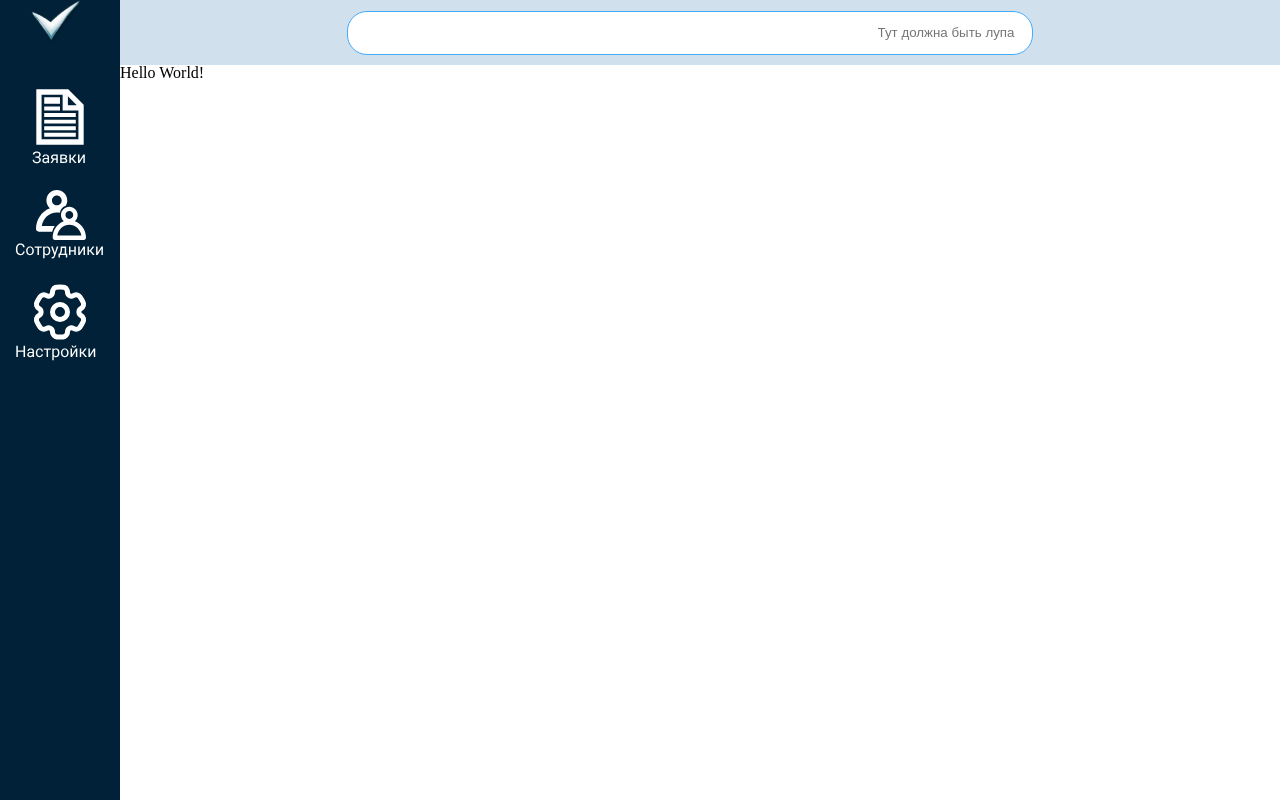
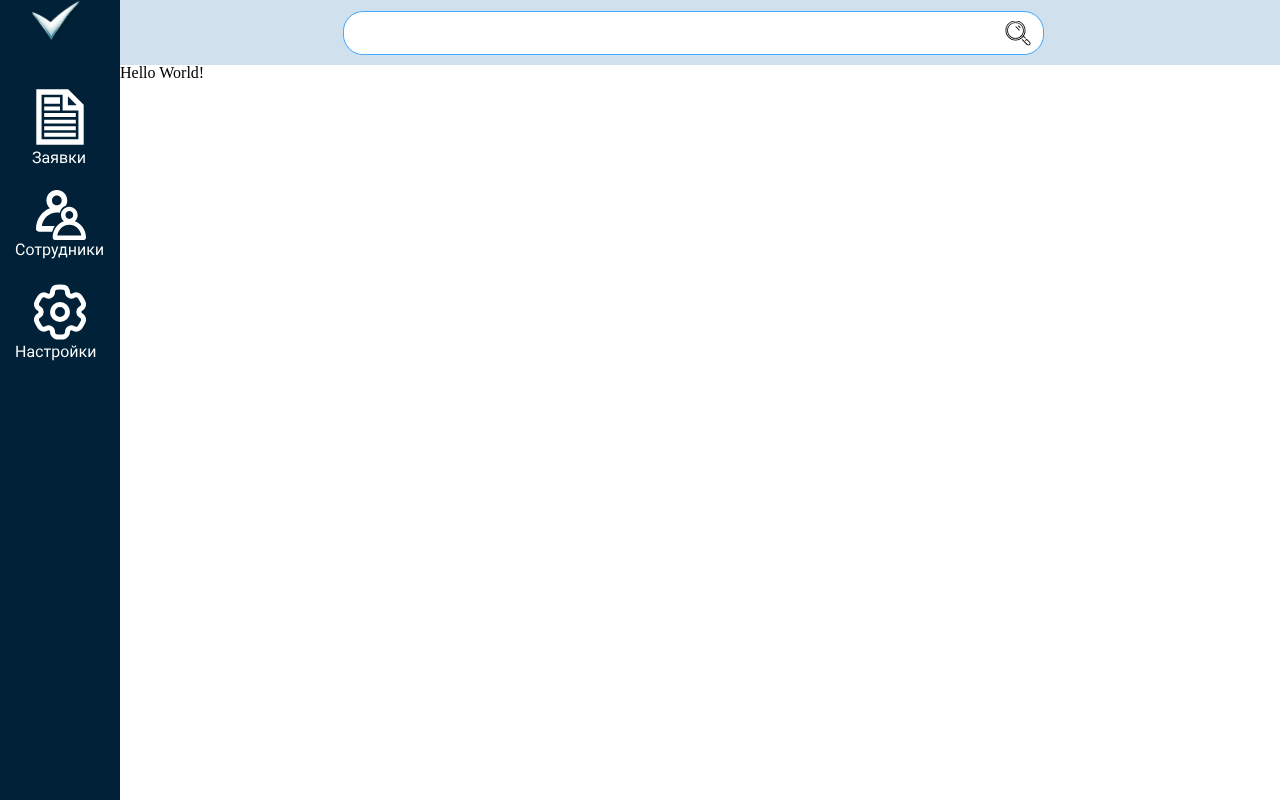
Before and after one commit to Giiill/Service-Desk, a Next.js app: page / in a window 1280 px wide. Shown: the top 800 px of the page. Built offline with nearby package versions, Linux system fonts and the light colour scheme.

Commit message:
Added loupe

```diff
--- a/src/app/components/TopBar/TopBar.tsx
+++ b/src/app/components/TopBar/TopBar.tsx
@@ -2,13 +2,20 @@ import './styles.css';
 import Image from 'next/image';
 import MainImage from './images/main-picture.jpg'
 import Link from 'next/link';
-
+import LoupeImage from './images/loupe.svg'
 
 const TopBar = () => {
     return (
         <div className="top-bar-main">
             <div className="top-bar-searching">
-            <input type="text"  className='top-bar-input'placeholder='Тут должна быть лупа'/>
+            <input type="text" className='top-bar-input'/>
+            <Image
+            src={LoupeImage}
+            alt='Searching'
+            width={30}
+            height={25}
+            className='loupe-input'
+            />
             </div>
                 <Link href={'/'}>
             <div className="user-info-div">
--- a/src/app/components/TopBar/styles.css
+++ b/src/app/components/TopBar/styles.css
@@ -13,13 +13,20 @@
     width: 680px;
     height: 40px;
     border-radius: 20px;
-    border: 1px solid #42AAFF;
+    padding-left: 17px;
+    font-size: 17px;
+    border: 0px;
+
 }
 
 .top-bar-input::placeholder {
     float: right;
     margin-right: 15px;
 }
+.top-bar-input:active {
+    border: 0px;
+}
+
 .user-info-div {
     width: 208px;
     height: 50px;
@@ -38,7 +45,20 @@
 .main-image {
     border-radius: 50%;
 }
-
+.top-bar-searching {
+    position: relative;
+    display: inline-block;
+    border-radius: 20px;
+    border: 1px solid #42AAFF;
+    font-size: 17px;
+}
+.loupe-input {
+    position: absolute;
+    top: 50%;
+    right: 10px;
+    transform: translateY(-50%);
+    cursor: pointer;
+}
 @media (max-width:720px) {
 
     .top-bar-input {
```
Also changed, not shown: src/app/components/TopBar/images/loupe.svg (added).
